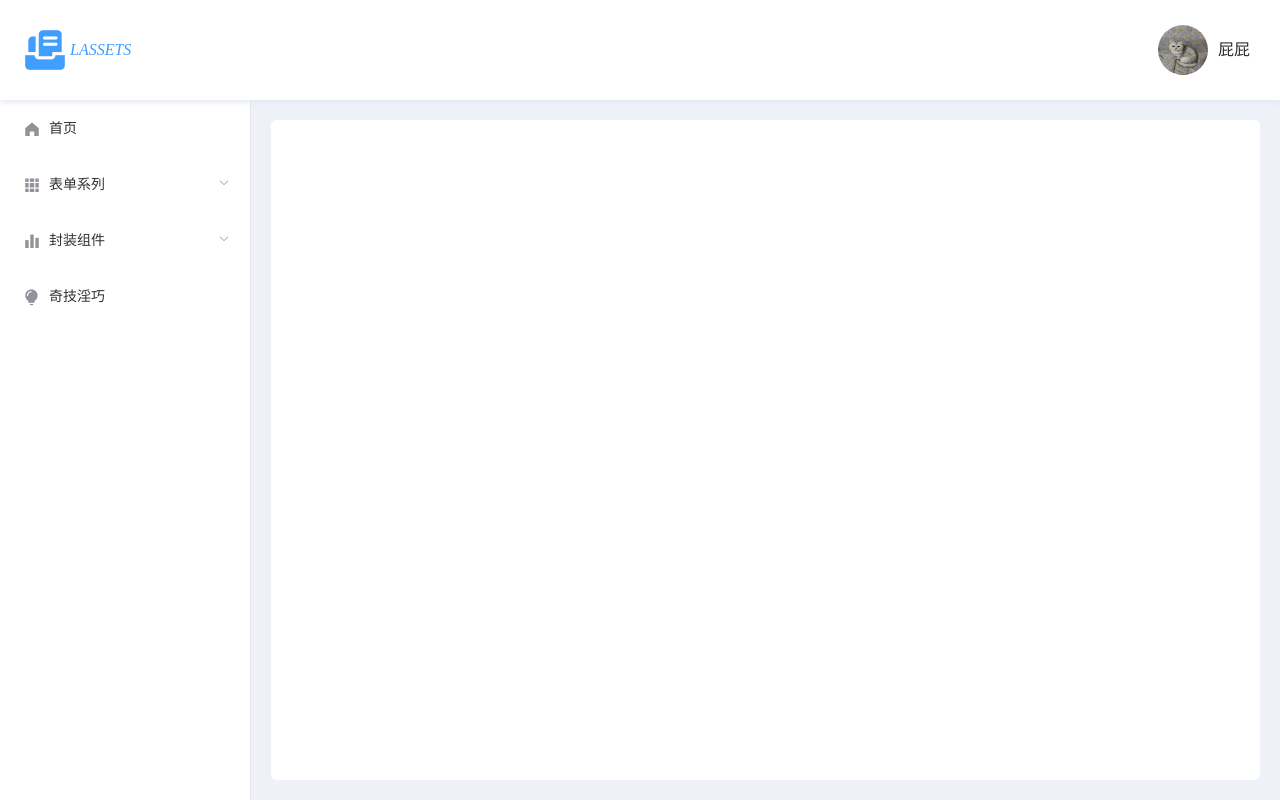
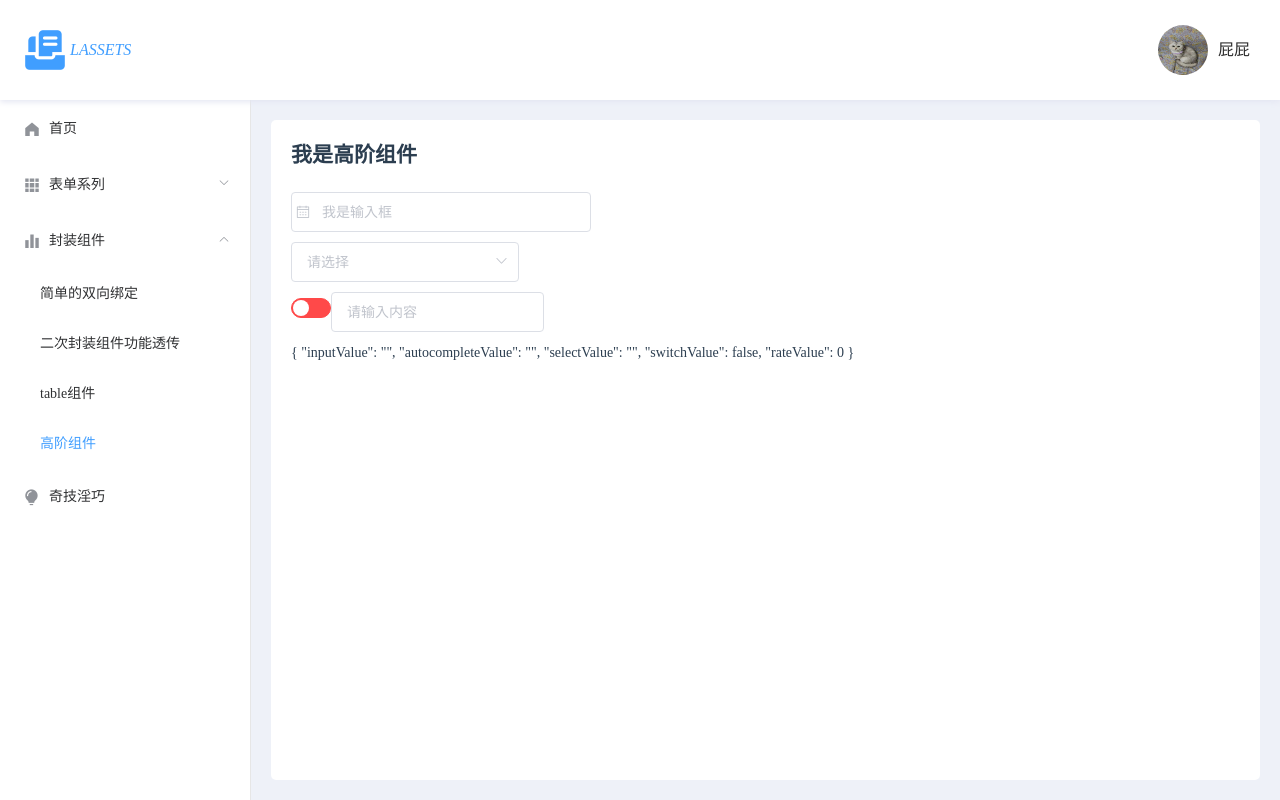
Before and after one commit to qiangguanglin/vue-demo, a Vue app: page /components/hoc in a window 1280 px wide. Built offline with nearby package versions, Linux system fonts and the light colour scheme.

Commit message:
fix: 增加高阶组件示例

```diff
--- /dev/null
+++ b/src/components/hoc.js
@@ -0,0 +1,89 @@
+export default function getHOC(comMap) {
+    const ignoreArr = ['change', 'input']
+    return {
+        computed: {
+            // 过滤掉input和change事件监听
+            listeners() {
+                const res = {}
+                for(let key in this.$listeners) {
+                    if(!ignoreArr.includes(key)) {
+                        res[key] = this.$listeners[key]
+                    }
+                }
+                return res
+            },
+            // 处理插槽
+            slotsMap() {
+                const tempSlotsMap = Object.keys(this.$slots)
+                .reduce((arr, cc) => {
+                    const slot = this.$slots[cc][0]
+                    const type = slot.data.attrs.comType || 'default'
+                    if(!arr[type]) {
+                        arr[type] = []
+                    }
+                    slot.context = this._self
+                    arr[type].push(slot)
+                    return arr
+                }, {})
+                return tempSlotsMap
+            }
+        },
+        methods: {
+            // 处理scopedSlot插槽
+            handleScopeSlots(slots, name) {
+                let slotsMap = {}
+                for(let key in slots) {
+                    const res = key.split('_')
+                    if(res[0]===name) {
+                        slotsMap[res[1]]=slots[key]
+                    }
+                }
+                return slotsMap
+            },
+            // 处理渲染dom
+            handleNodes(h) {
+                const { config, model } = this.$attrs || {}
+                let hArr = []
+                for(let key in comMap) {
+                    const slots = this.slotsMap[key]
+                    const scopedSlots = this.handleScopeSlots(this.$scopedSlots, key)
+                    hArr = [...hArr, h(comMap[key], {
+                        props: {
+                            value: model ? model[config?.[key]?.prop] : '',
+                            ...(this.$props?.config?.[key] || {})
+                        },
+                        attrs: {
+                            key: `${key}-${config[key].prop}`,
+                            ...config[key],
+                        },
+                        on: {
+                            change: (v) => {
+                                model[config?.[key]?.prop] = v
+                                this.$emit('change', {prop: config[key].prop, v})
+                            },
+                            input: (v) => {
+                                model[config?.[key]?.prop] = v
+                                this.$emit('input', {prop: config[key].prop, v})
+                            },
+                            ...this.listeners
+                        },
+                        style: {
+                            marginBottom: '10px',
+                            maxWidth: '300px',
+                            ...(config?.[key]?.style || {})
+                        },
+                        scopedSlots: scopedSlots
+                    }, slots || null)]
+                }
+                return hArr
+            }
+        },
+        render(h) {
+            const nodes = this.handleNodes(h)
+            return h('div', null, [
+                h('div', null, this.slotsMap.default),
+                ...nodes
+            ])
+        }
+    }
+}
--- a/src/components/new-table.vue
+++ b/src/components/new-table.vue
@@ -130,8 +130,9 @@ export default {
 		}
 	},
 	mounted() {
+		console.log('---', this.$slots)
 		const tempStore = this.$refs?.table || {}
-		console.log('tempStore: ', tempStore, this.$refs?.table);
+		console.log('tempStore: ', this.$slots, this.$scopedSlots);
 		for(const key in tempStore) {
 			if(typeof tempStore[key] === 'function') {
 				this[key] = tempStore[key]
--- /dev/null
+++ b/src/components/select.vue
@@ -0,0 +1,58 @@
+<template>
+    <div>
+        <el-select
+            v-model="tempValue"
+            placeholder="请选择"
+            v-bind="$attrs"
+            v-on="listeners"
+        >
+            <el-option
+                v-for="item in list"
+                :key="item.value"
+                :label="item.label"
+                :value="item.value"
+            >
+            </el-option>
+  </el-select>
+    </div>
+</template>
+
+<script>
+export default {
+    props: {
+        list: {
+            type: Array,
+            value: () => ([])
+        },
+        value: {
+            type: null
+        }
+    },
+    computed: {
+        tempValue: {
+            get() {
+                return this.value
+            },
+            set(v) {
+                this.$emit('change', v)
+            }
+        },
+        listeners() {
+            let res = {}
+            for(let key in this.$listeners) {
+                if(key !== 'change') {
+                    res[key] = this.$listeners[key]
+                }
+            }
+            return res
+        }
+    },
+    mounted() {
+    }
+
+}
+</script>
+
+<style>
+
+</style>
--- a/src/config.js
+++ b/src/config.js
@@ -31,6 +31,10 @@ export const menuList = [
             {
                 value: '/components/table',
                 label: 'table组件',
+            },
+            {
+                value: '/components/hoc',
+                label: '高阶组件'
             }
         ]
     },
--- /dev/null
+++ b/src/pages/HOC.vue
@@ -0,0 +1,129 @@
+<template>
+  <div>
+    <Hoc
+        :model="data"
+        :config="config"
+        @input="input"
+        @change="change"
+        @blur="blur"
+        @select="handleSelect"
+    >
+        <template>
+            <h2 slot="header" style="padding-bottom: 20px;">我是高阶组件</h2>
+        </template>
+        <template>
+            <i slot="prefix" class="el-icon-date" style="margin-top: 13px;" comType="input"></i>
+        </template>
+        <template slot="autocomplete_default" slot-scope="{ item }">
+            <div class="name">{{ item.value }}</div>
+            <span class="addr">{{ item.address }}</span>
+        </template>
+    </Hoc>
+    <div>{{data}}</div>
+  </div>
+</template>
+
+<script>
+import getHOC from '../components/hoc'
+import MySelect from '../components/select.vue'
+import { Input, Switch, rate, Autocomplete } from 'element-ui'
+
+const Hoc = getHOC({input: Input, mySelect: MySelect, switch: Switch, rate, autocomplete: Autocomplete})
+export default {
+    components: {
+        Hoc,
+    },
+    data() {
+        return {
+            data: {
+                inputValue: '',
+                autocompleteValue: '',
+                selectValue: '',
+                switchValue: false,
+                rateValue: 0
+            },
+            config: {
+                input: {
+                    prop: 'inputValue',
+                    placeholder:'我是输入框',
+                    style: {},
+                },
+                autocomplete: {
+                    prop: 'autocompleteValue',
+                    placeholder: '请输入内容',
+                    fetchSuggestions: this.querySearch
+                },
+                mySelect: {
+                    prop: 'selectValue',
+                    placeholder: '请选择',
+                    list: [{
+                        value: '选项1',
+                        label: '黄金糕'
+                        }, {
+                        value: '选项2',
+                        label: '双皮奶'
+                    }]
+                },
+                switch: {
+                    prop: 'switchValue',
+                    activeColor: "#13ce66",
+                    inactiveColor: "#ff4949"
+                },
+                rate: {
+                    prop: 'rateValue'
+                },
+                restaurants: []
+            }
+        }
+    },
+    mounted() {
+      this.restaurants = this.loadAll();
+    },
+    methods: {
+        change(v) {
+            console.log('v: ', v);
+
+        },
+        input(v) {
+            console.log('v222: ', v)
+
+        },
+        blur(e) {
+            console.log('event: ', e)
+        },
+        handleSelect(item) {
+            console.log('item: ', item);
+        },
+        querySearch(queryString, cb) {
+            const restaurants = this.restaurants;
+            const results = queryString ? restaurants.filter(this.createFilter(queryString)) : restaurants;
+            // 调用 callback 返回建议列表的数据
+            cb(results);
+        },
+        createFilter(queryString) {
+            return (restaurant) => {
+            return (restaurant.value.toLowerCase().indexOf(queryString.toLowerCase()) === 0);
+            };
+        },
+        loadAll() {
+            return [
+                    { "value": "三全鲜食（北新泾店）", "address": "长宁区新渔路144号" },
+                    { "value": "Hot honey 首尔炸鸡（仙霞路）", "address": "上海市长宁区淞虹路661号" },
+                    { "value": "新旺角茶餐厅", "address": "上海市普陀区真北路988号创邑金沙谷6号楼113" },
+                ]
+        }
+    }
+}
+</script>
+
+<style scoped>
+.name {
+    text-overflow: ellipsis;
+    overflow: hidden;
+}
+.addr {
+    font-size: 12px;
+    color: #b4b4b4;
+}
+
+</style>
--- a/src/pages/newTable.vue
+++ b/src/pages/newTable.vue
@@ -18,10 +18,16 @@
 			}"
 		>
 			<template slot="header-name" slot-scope="scope">
-				<el-input v-model="search" size="mini" :placeholder="`输入关键字搜索<${scope.column.label}>`"></el-input>
+				<el-input v-model="search" size="mini" :placeholder="`输入关键字搜索<${scope.column.label}>`">
+				</el-input>
 			</template>
 			<template slot="operate">
-				<el-button size="mini" type="primary">操作</el-button>
+				<el-input>
+					<template>
+						<i slot="prefix">1111</i>
+					</template>
+				</el-input>
+				<!-- <el-button size="mini" type="primary">操作</el-button> -->
 			</template>
 			<template slot="date" slot-scope="scope">
 				我是日期：{{scope.row.date}}
@@ -57,7 +63,7 @@
 import NewTable from '../components/new-table.vue'
 import NewTableProcess from '../components/new-table-process.vue'
 import { columns, tableData, tableDataProcess, columnsProcess } from './config'
-
+console.log('NewTable: ', NewTable);
 export default {
     components: {
         NewTable,
--- a/src/router.js
+++ b/src/router.js
@@ -10,7 +10,8 @@ const routes = [
         children: [
             { path: 'vModel', component: () => import('./pages/vModel.vue') },
             { path: 'inherit', component: () => import('./pages/inherit.vue') },
-            { path: 'table', component: () => import('./pages/newTable.vue') }
+            { path: 'table', component: () => import('./pages/newTable.vue') },
+            { path: 'hoc', component: () => import('./pages/HOC.vue') }
         ]
     },
     { path: '/skill', component: () => import('./pages/skill.vue'),},
```
